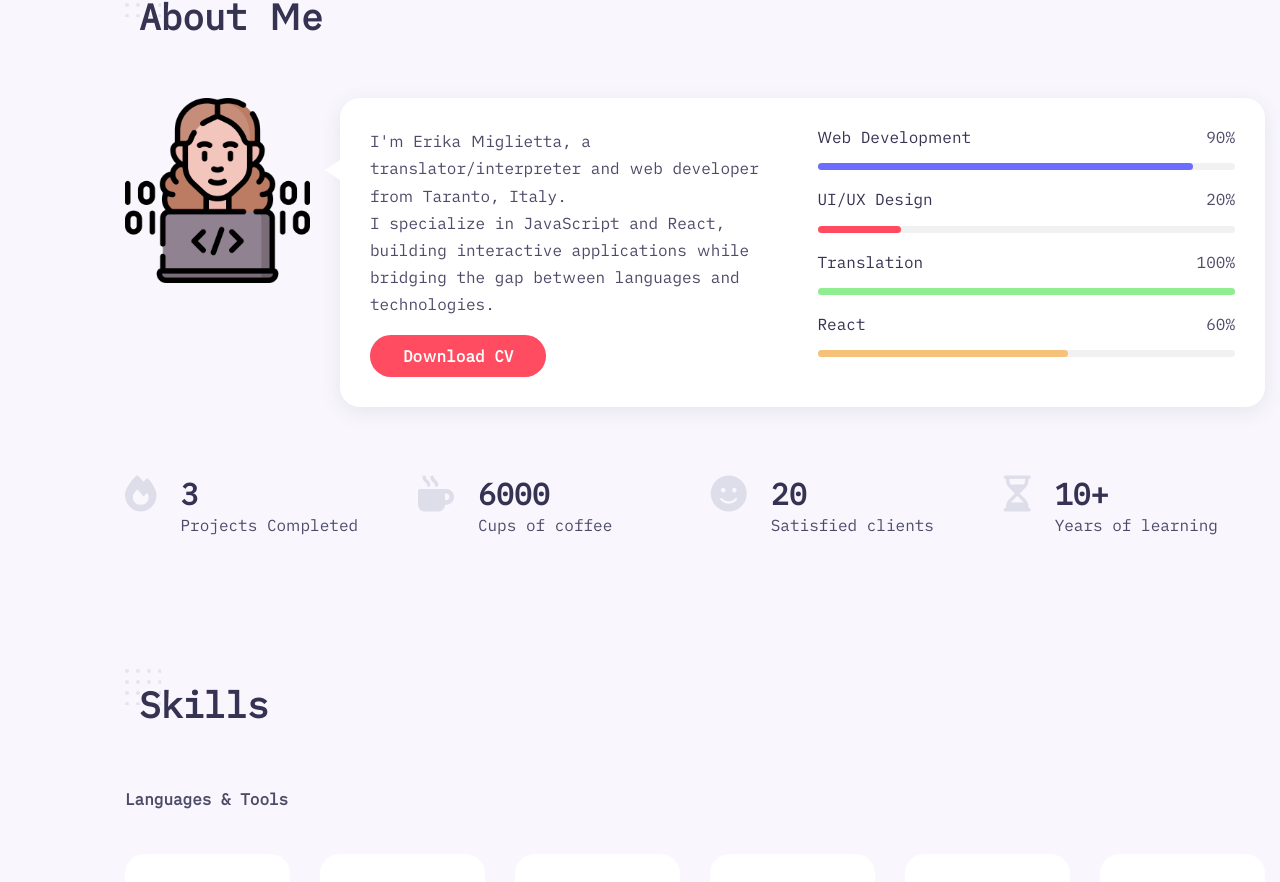
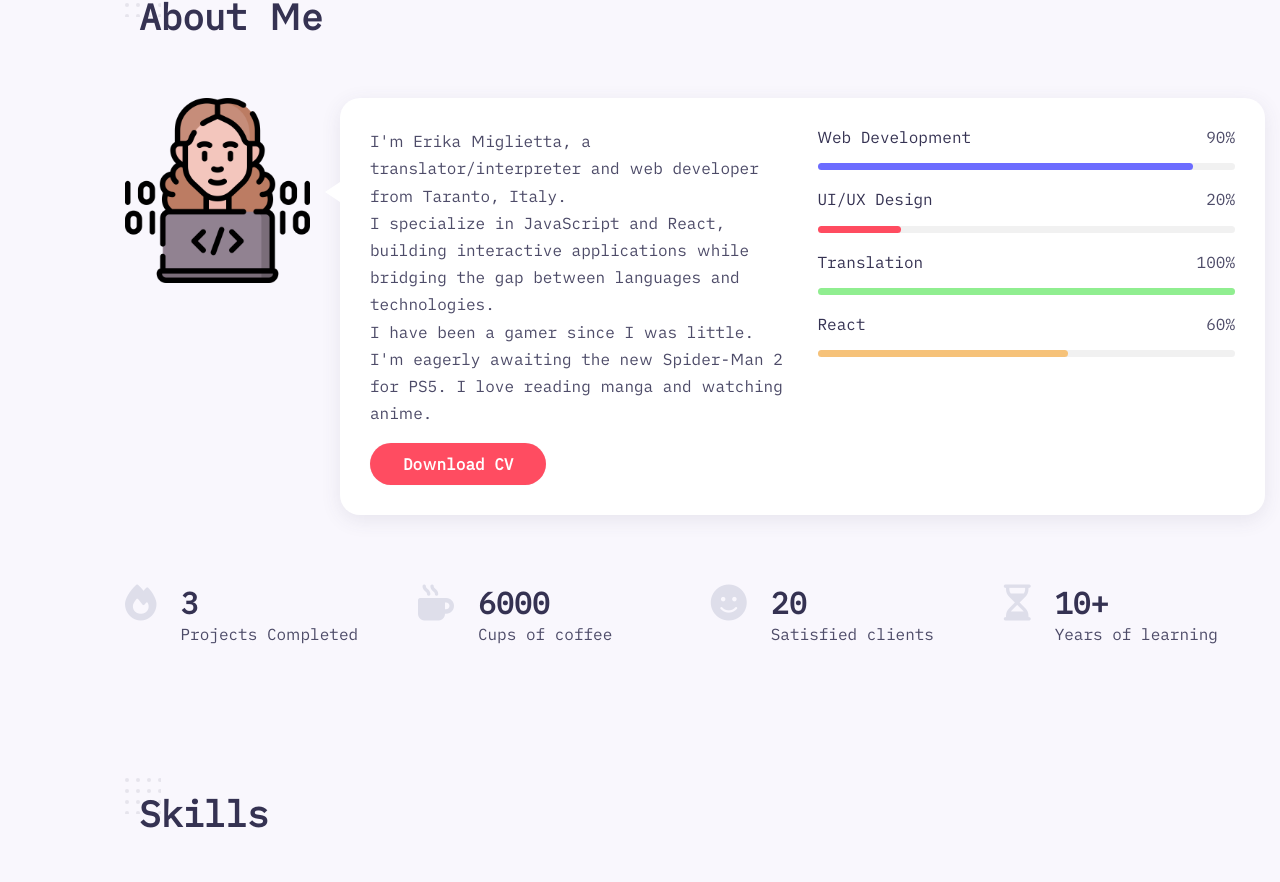
Before and after one commit to erina92/react-portfolio, a React (Create React App) app: page / in a window 1280 px wide. Shown: the part 917-1799 px from the top of the page. Built offline with nearby package versions, Linux system fonts and the light colour scheme; grey boxes are pictures that could not be loaded.

Commit message:
adding something interesting in About.jsx

```diff
--- a/src/components/about/About.jsx
+++ b/src/components/about/About.jsx
@@ -30,6 +30,12 @@ const About = () => {
                 : isFrench
                 ? "Je suis spécialisée en JavaScript et React, créant des applications interactives tout en jetant un pont entre les langues et les technologies"
                 : "I specialize in JavaScript and React, building interactive applications while bridging the gap between languages and technologies."}
+              <br />
+              {isItalian
+                ? "Sono una videogiocatrice sin da quando ero piccola. Aspetto con ansia il nuovo Spider-Man 2 per PS5. Amo leggere manga e guardare anime."
+                : isFrench
+                ? "Je suis une joueuse de jeux vidéo depuis que je suis petite. J'attends avec impatience le nouveau Spider-Man 2 pour PS5. J'adore lire des mangas et regarder des animes."
+                : "I have been a gamer since I was little. I'm eagerly awaiting the new Spider-Man 2 for PS5. I love reading manga and watching anime."}
             </p>
             <a
               href={ResumeUrl}
```
